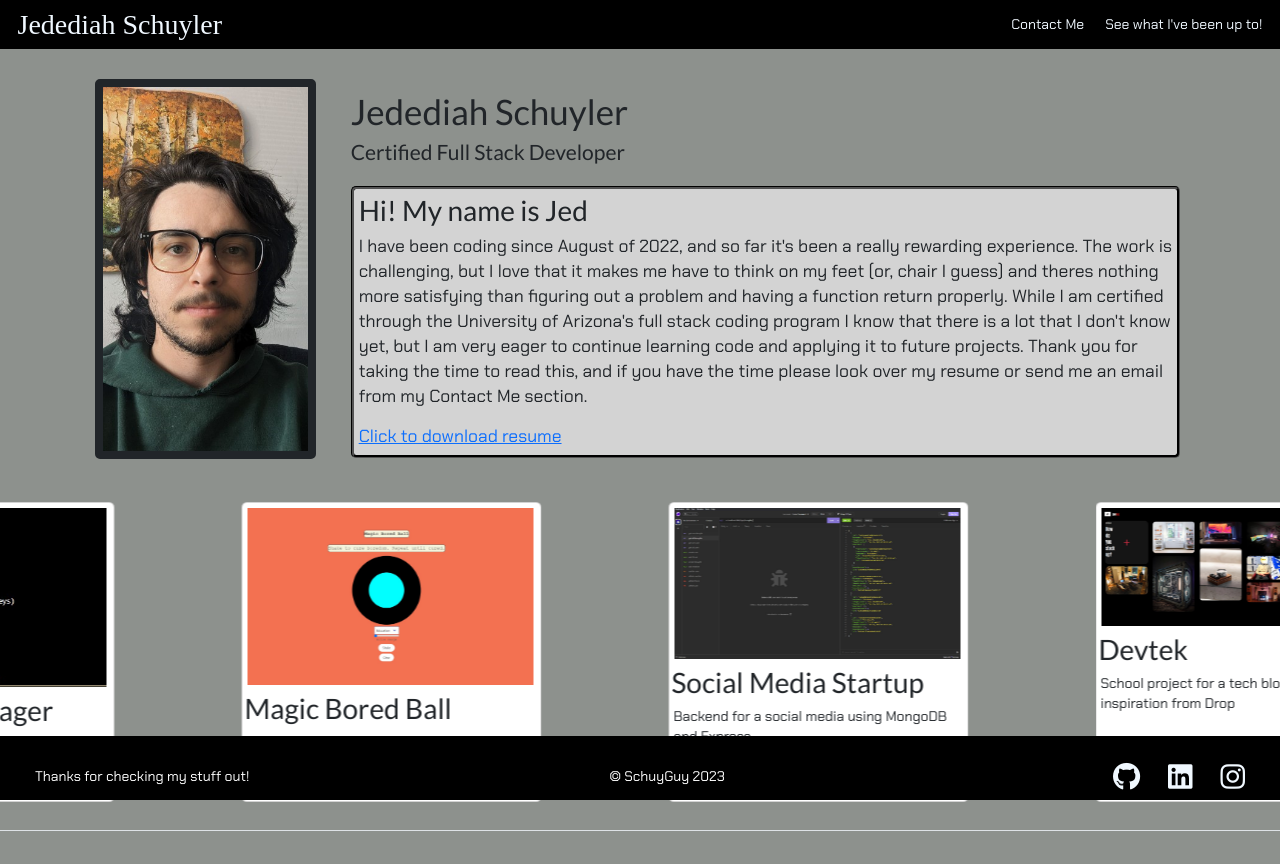
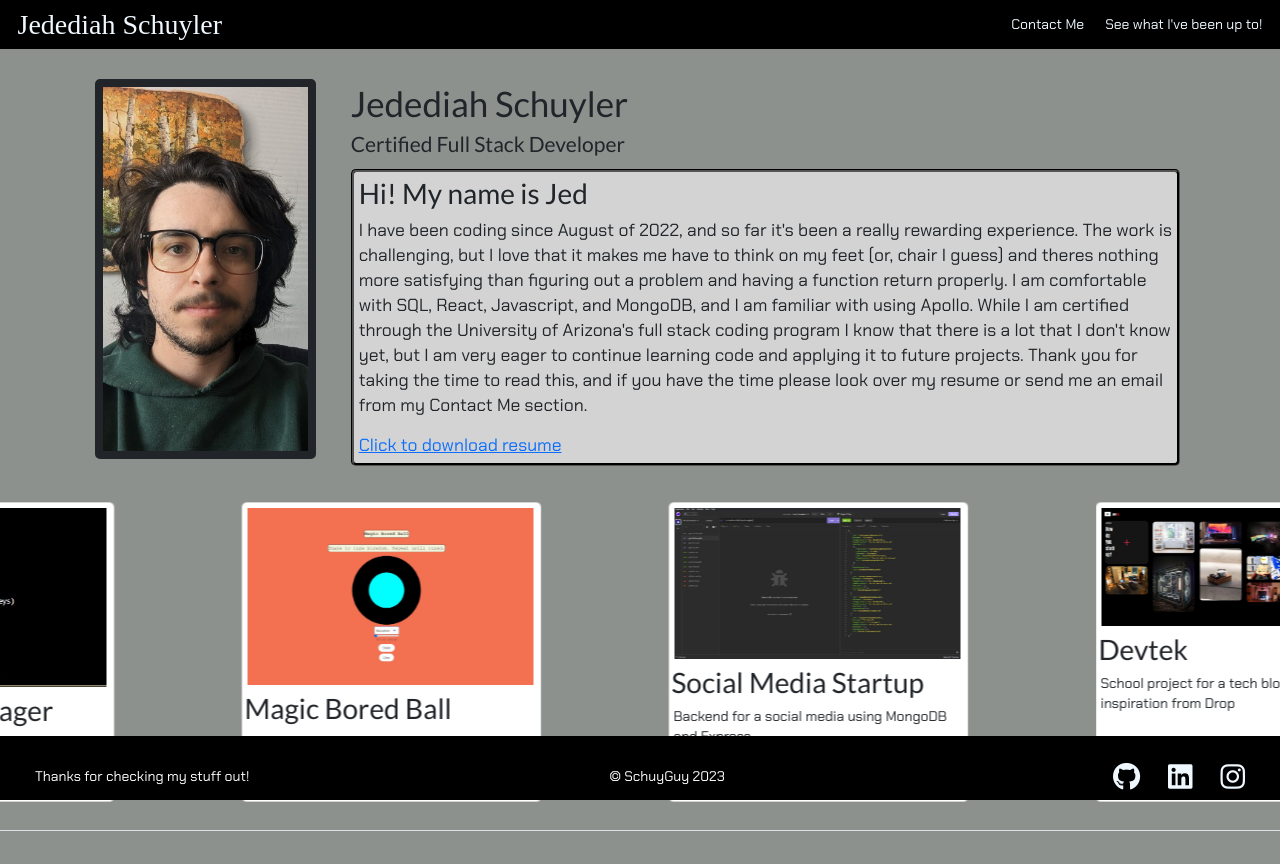
Before and after one commit to jschuyl/portfolio, a React (Create React App) app: page / in a window 1280 px wide. Built offline with nearby package versions, Linux system fonts and the light colour scheme; a web font is replaced by a local one.

Commit message:
added a bit more about me

```diff
--- a/src/views/PortfolioMain.js
+++ b/src/views/PortfolioMain.js
@@ -21,7 +21,7 @@ export const PortfolioMain = () => {
 
                 <div className="meWords">
                     <h2>Hi! My name is Jed</h2>
-                    <p>I have been coding since August of 2022, and so far it's been a really rewarding experience. The work is challenging, but I love that it makes me have to think on my feet (or, chair I guess) and theres nothing more satisfying than figuring out a problem and having a function return properly. While I am certified through the University of Arizona's full stack coding program I know that there is a lot that I don't know yet, but I am very eager to continue learning code and applying it to future projects. Thank you for taking the time to read this, and if you have the time please look over my resume or send me an email from my Contact Me section.</p>
+                    <p>I have been coding since August of 2022, and so far it's been a really rewarding experience. The work is challenging, but I love that it makes me have to think on my feet (or, chair I guess) and theres nothing more satisfying than figuring out a problem and having a function return properly. I am comfortable with SQL, React, Javascript, and MongoDB, and I am familiar with using Apollo. While I am certified through the University of Arizona's full stack coding program I know that there is a lot that I don't know yet, but I am very eager to continue learning code and applying it to future projects. Thank you for taking the time to read this, and if you have the time please look over my resume or send me an email from my Contact Me section.</p>
                     <a href='https://docs.google.com/document/d/1ZIrAF9AmLFonHjVyNgwLzKg8346e9M2M/export?format=pdf&ouid=116989931584226689847&rtpof=true&sd=true' download>Click to download resume</a>
                 </div>
         </div>
```
